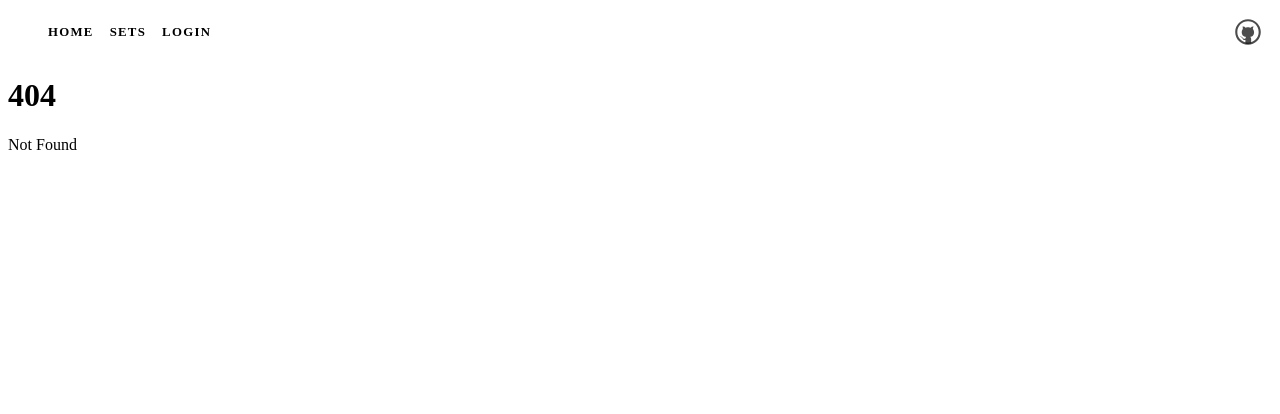
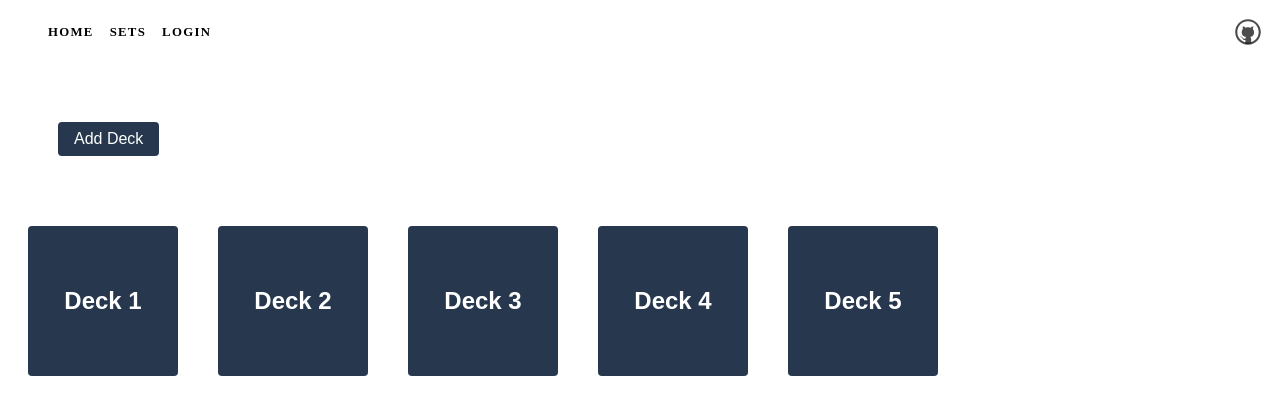
Before and after one commit to khuongduy354/kundi, a SvelteKit app in the folder client/: page /sets in a window 1280 px wide. Before the commit this address had no page. Shown: the top 414 px of the page. Built offline with nearby package versions, Linux system fonts and the light colour scheme.

Commit message:
feat(frontend):sets page

```diff
--- /dev/null
+++ b/client/src/routes/sets/+page.svelte
@@ -0,0 +1,79 @@
+<!-- App.svelte -->
+
+<script>
+  const decks = ['Deck 1', 'Deck 2', 'Deck 3', 'Deck 4', 'Deck 5'];
+</script>
+
+<style>
+  :root {
+    --primary-color: #ffffff;
+    --secondary-color: #526d82;
+    --accent-color: #9db2bf;
+    --background-color: #dde6ed;
+  }
+
+  body {
+    background-color: var(--background-color);
+    font-family: sans-serif;
+    margin: 0;
+    padding: 0;
+  }
+
+  .container {
+    display: flex;
+    flex-wrap: wrap;
+    justify-content: left;
+    padding: 50px;
+  }
+
+  .deck {
+    background-color: var(--secondary-color);
+    border: none;
+    border-radius: 10px;
+    height: 150px;
+    margin: 20px;
+    transition: all 0.2s ease-in-out;
+    width: 150px;
+  }
+
+  .deck:hover {
+    box-shadow: 0px 0px 10px var(--primary-color);
+    transform: translateY(-5px);
+  }
+
+  .deck h2 {
+    color: var(--primary-color);
+    font-size: 1.5rem;
+    margin: 0;
+    padding: 20px;
+    text-align: center;
+  }
+
+	  .add-button {
+    display: block;
+    justify-content: center;
+    margin-top: 1rem;
+  }
+
+  .add-button button {
+    padding: 0.5rem 1rem;
+    background-color: #27374d;
+    color: #ffffff;
+    border: none;
+    border-radius: 4px;
+    font-size: 16px;
+    cursor: pointer;
+  }
+</style>
+<div>
+<div class="add-button">
+<div class="container">
+    <button on:click="{addFlashcard}">Add Deck</button>
+  </div>
+  {#each decks as deck}
+    <button class="deck">
+      <h2>{deck}</h2>
+    </button>
+  {/each}
+</div>
+</div>
```
